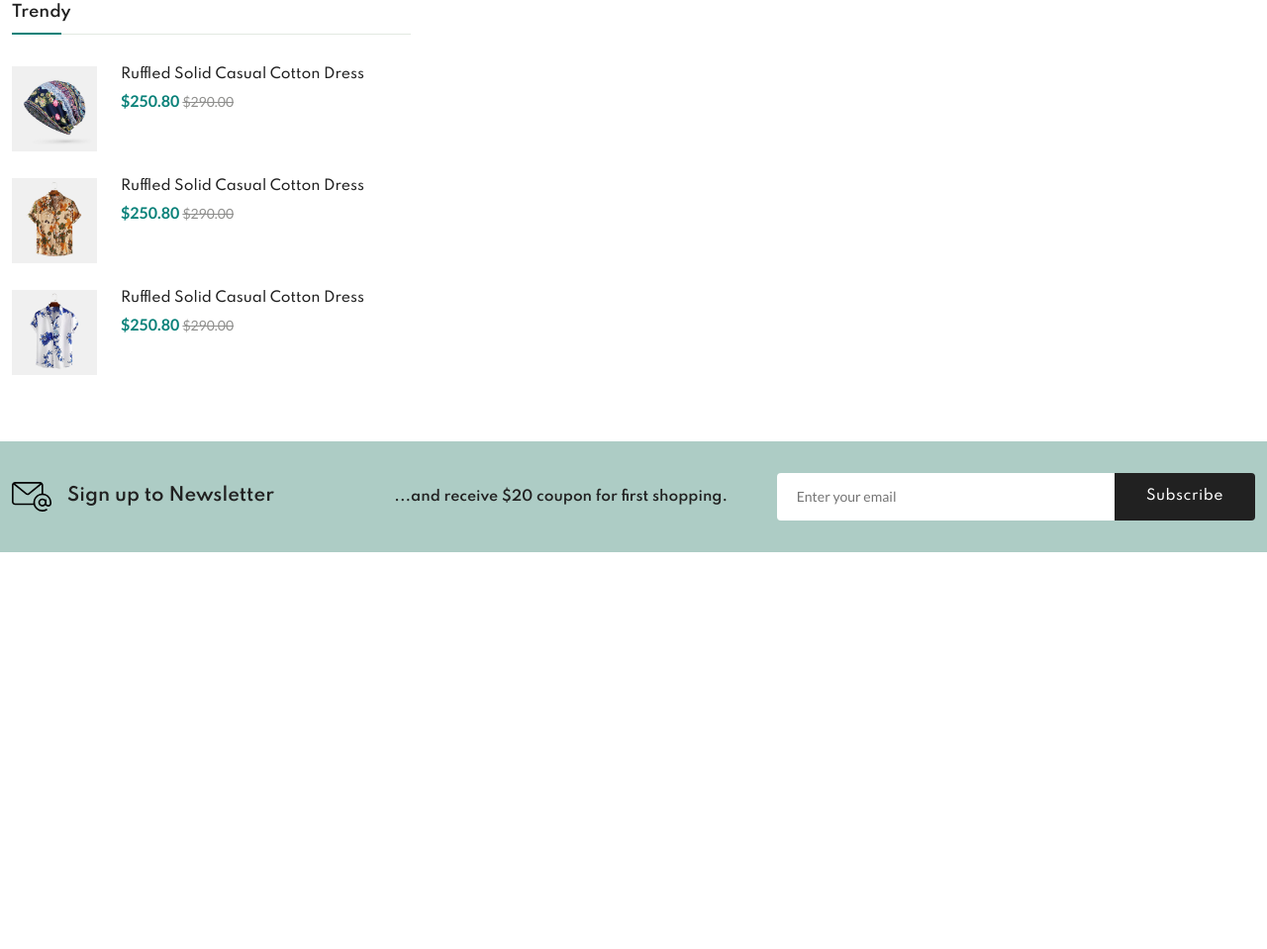
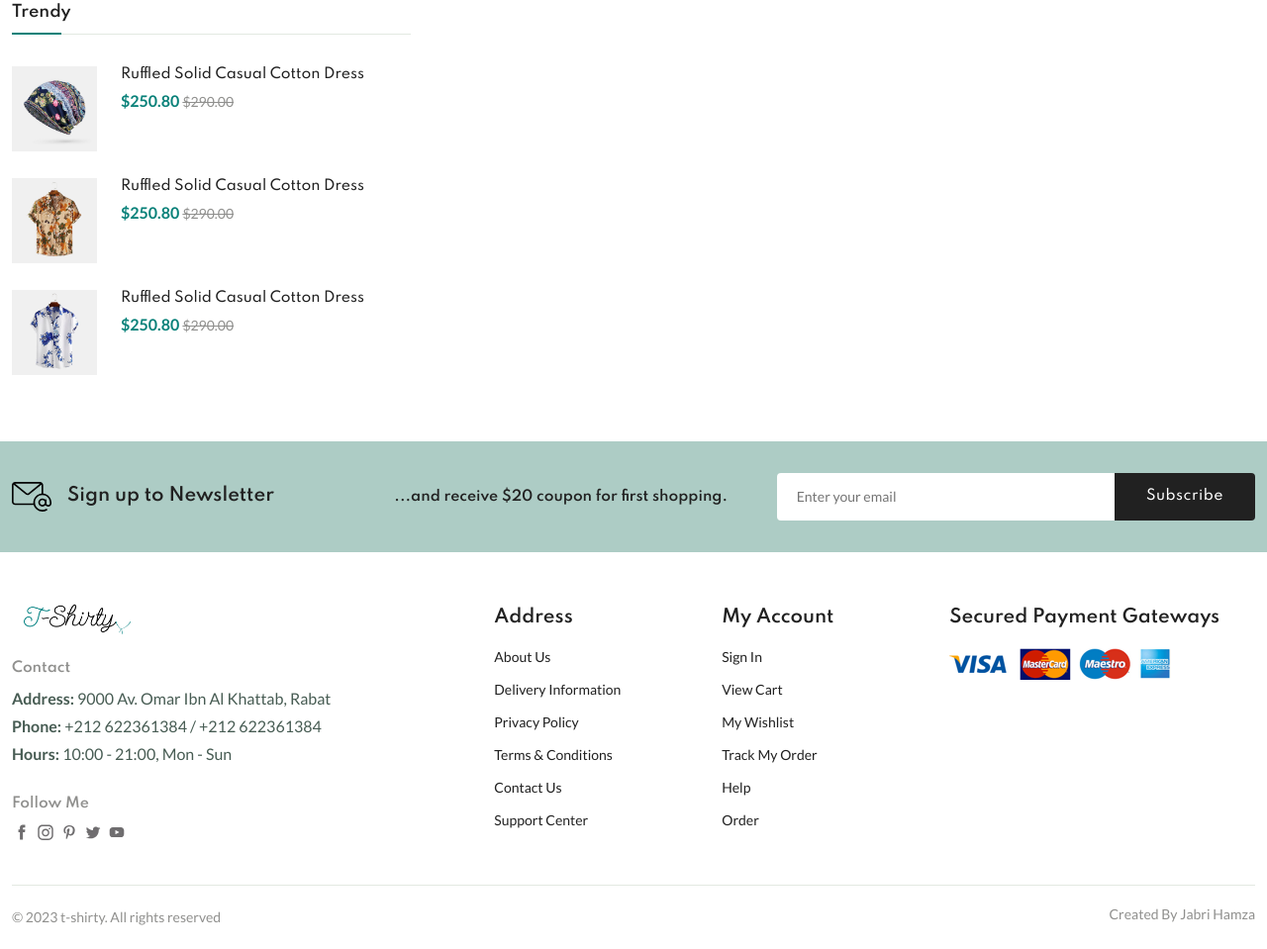
Before and after one commit to HamzaJabri99/t-shirty, a plain HTML site: page index.html in a window 1280 px wide. Shown: the part 3667-4626 px from the top of the page at 99% size. Before the commit the page ends 4225 px from the top, so only its background shows below. Drawn offline with nearby package versions, Linux system fonts and the light colour scheme; files whose address does not match are found by name.

Commit message:
creating footer section

```diff
--- a/assets/css/styles.css
+++ b/assets/css/styles.css
@@ -838,3 +838,71 @@ input {
 .newsletter__btn:hover {
     background-color: var(--main-color);
 }
+
+/*-- Footer Section --*/
+.footer__container {
+    grid-template-columns: 4.5fr repeat(2, 2fr) 3fr;
+    padding: 2.5rem 0;
+}
+
+.footer__logo-img {
+    width: 120px;
+}
+
+.footer__subtitle {
+    color: var(--text-color-light);
+    font-size: var(--small-font-size);
+    margin: 1.25rem 0 0.625rem 0;
+}
+
+.footer__description {
+    margin-bottom: 0.25rem;
+}
+
+.footer__description span {
+    font-weight: var(--weight-600);
+}
+
+.footer__social .footer__subtitle {
+    margin-top: 1.875rem;
+}
+
+.footer__social-links {
+    column-gap: 0.25rem;
+}
+
+.footer__social-icon {
+    width: 20px;
+    opacity: 0.7;
+}
+
+.footer__title {
+    font-size: var(--large-font-size);
+    margin: 1rem 0 1.25rem 0;
+}
+
+.footer__link {
+    color: var(--title-color);
+    font-size: var(--small-font-size);
+    margin-bottom: 1rem;
+    display: block;
+    transition: all 0.3s var(--transition);
+}
+
+.footer__link:hover {
+    color: var(--main-color);
+    margin-left: 0.25rem;
+}
+
+.footer__bottom {
+    display: flex;
+    justify-content: space-between;
+    padding: 1.25rem 0;
+    border-top: 1px solid var(--border-color-alt);
+}
+
+.copyright,
+.designer {
+    color: var(--text-color-light);
+    font-size: var(--small-font-size);
+}
--- a/index.html
+++ b/index.html
@@ -2293,7 +2293,100 @@
     </main>
 
     <!-- Footer -->
-    <footer class="footer"></footer>
+    <footer class="footer container">
+      <div class="footer__container grid">
+        <div class="footer__content">
+          <a href="index.html" class="footer__logo">
+            <img
+              src="./assets/img/tshirty1.png"
+              alt=""
+              class="footer__logo-img"
+            />
+          </a>
+          <h4 class="footer__subtitle">Contact</h4>
+          <p class="footer__description">
+            <span>Address:</span> 9000 Av. Omar Ibn Al Khattab, Rabat
+          </p>
+          <p class="footer__description">
+            <span>Phone:</span> +212 622361384 / +212 622361384
+          </p>
+          <p class="footer__description">
+            <span>Hours:</span> 10:00 - 21:00, Mon - Sun
+          </p>
+          <div class="footer__social">
+            <h4 class="footer__subtitle">Follow Me</h4>
+            <div class="footer__social-links flex">
+              <a href="">
+                <img
+                  src="./assets/img/icon-facebook.svg"
+                  alt=""
+                  class="footer__social-icon"
+                />
+              </a>
+              <a href="">
+                <img
+                  src="./assets/img/icon-instagram.svg"
+                  alt=""
+                  class="footer__social-icon"
+                />
+              </a>
+              <a href="">
+                <img
+                  src="./assets/img/icon-pinterest.svg"
+                  alt=""
+                  class="footer__social-icon"
+                />
+              </a>
+              <a href="">
+                <img
+                  src="./assets/img/icon-twitter.svg"
+                  alt=""
+                  class="footer__social-icon"
+                />
+              </a>
+              <a href="">
+                <img
+                  src="./assets/img/icon-youtube.svg"
+                  alt=""
+                  class="footer__social-icon"
+                />
+              </a>
+            </div>
+          </div>
+        </div>
+        <div class="footer__content">
+          <h3 class="footer__title">Address</h3>
+          <ul class="footer__links">
+            <li><a href="" class="footer__link">About Us</a></li>
+            <li><a href="" class="footer__link">Delivery Information</a></li>
+            <li><a href="" class="footer__link">Privacy Policy</a></li>
+            <li><a href="" class="footer__link">Terms & Conditions</a></li>
+            <li><a href="" class="footer__link">Contact Us</a></li>
+            <li><a href="" class="footer__link">Support Center</a></li>
+          </ul>
+        </div>
+        <div class="footer__content">
+          <h3 class="footer__title">My Account</h3>
+          <ul class="footer__links">
+            <li><a href="" class="footer__link">Sign In</a></li>
+            <li><a href="" class="footer__link">View Cart</a></li>
+            <li><a href="" class="footer__link">My Wishlist</a></li>
+            <li><a href="" class="footer__link">Track My Order</a></li>
+            <li><a href="" class="footer__link">Help</a></li>
+            <li><a href="" class="footer__link">Order</a></li>
+          </ul>
+        </div>
+
+        <div class="footer__content">
+          <h3 class="footer__title">Secured Payment Gateways</h3>
+          <img src="./assets/img/payment-method.png" alt="" />
+        </div>
+      </div>
+      <div class="footer__bottom">
+        <p class="copyright">&copy; 2023 t-shirty. All rights reserved</p>
+        <span class="designer">Created By Jabri Hamza</span>
+      </div>
+    </footer>
 
     <!-- Scripts -->
     <script src="https://cdn.jsdelivr.net/npm/swiper@9/swiper-bundle.min.js"></script>
```
